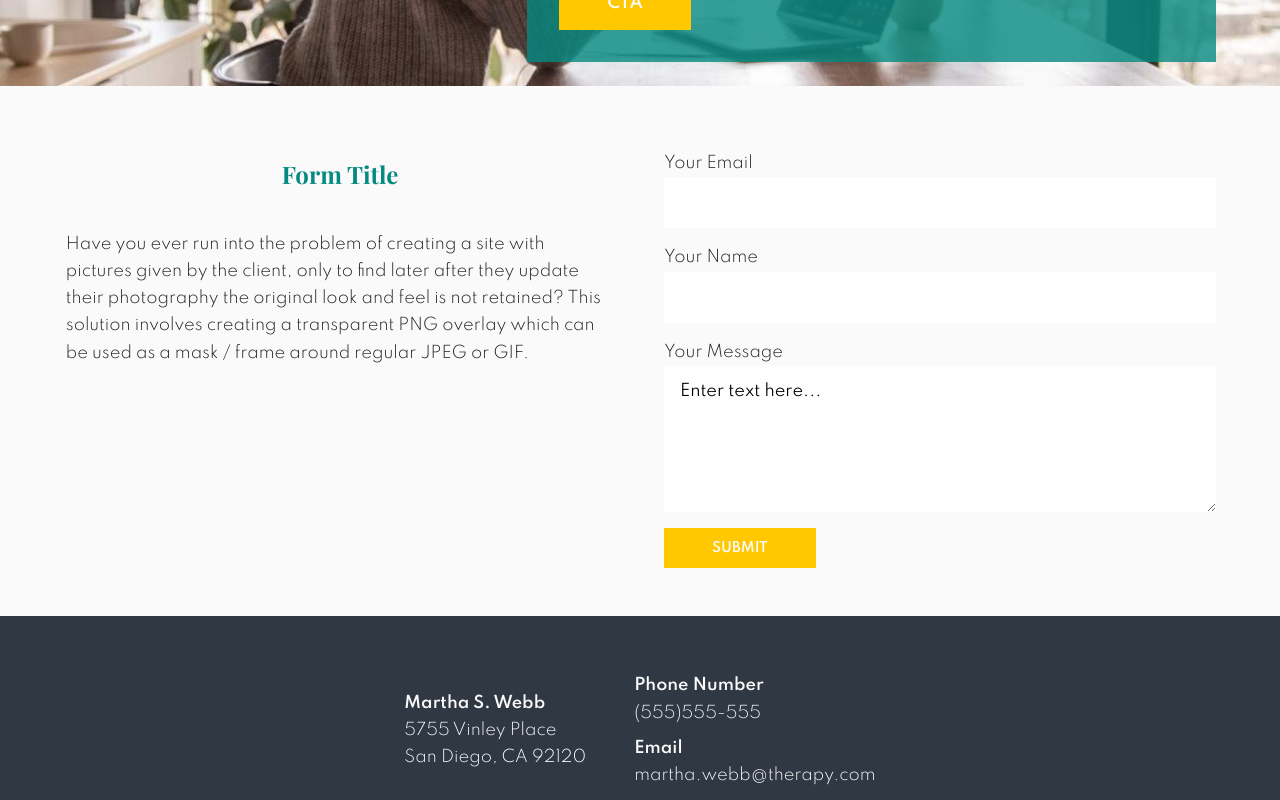
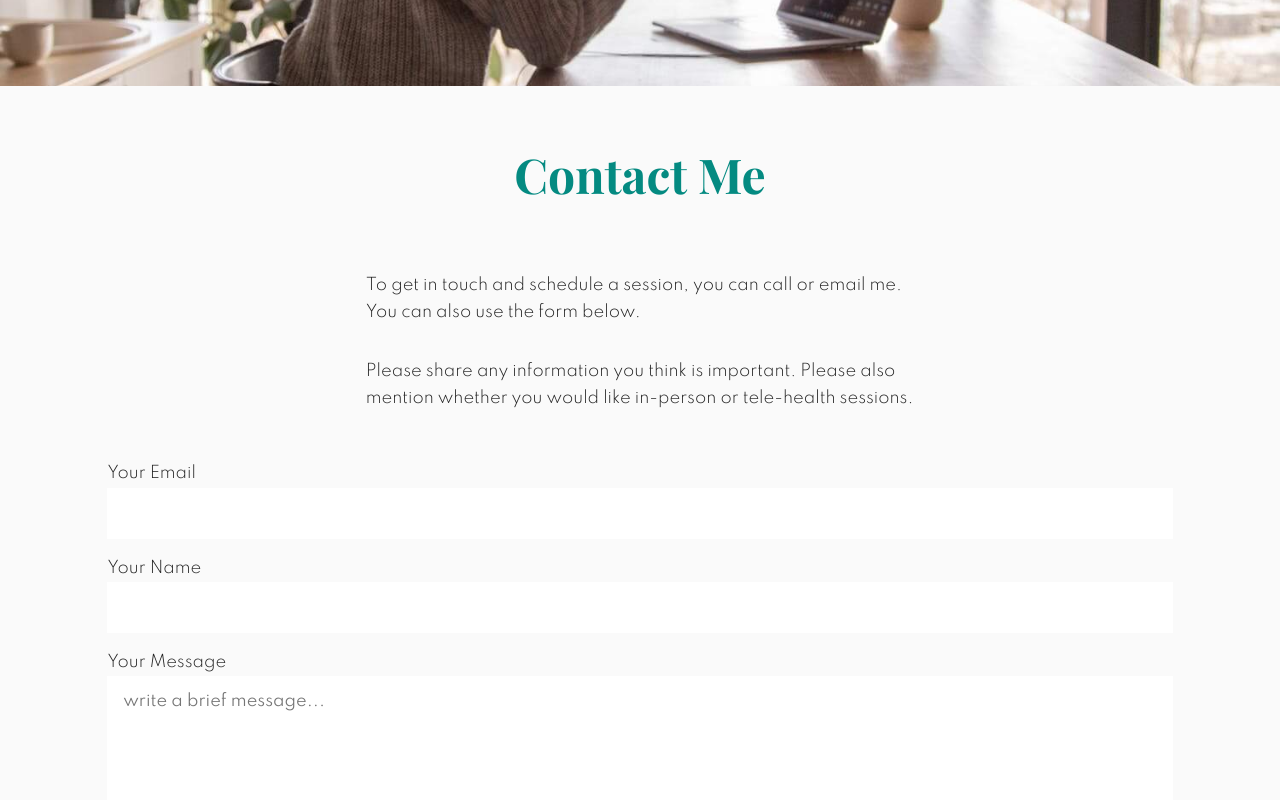
Before and after one commit to ShrikeFound/react-therapist-site, a React (Create React App) app: page /contact in a window 1280 px wide. Shown: the part 520-1320 px from the top of the page. Built offline with nearby package versions, Linux system fonts and the light colour scheme.

Commit message:
added copy, styling changes

```diff
--- a/src/components/Banner.js
+++ b/src/components/Banner.js
@@ -1,9 +1,9 @@
 import React from 'react'
 import {Link} from 'react-router-dom'
-const Banner = ({imageURL,description,cta,position = "50% 50%"}) => {
+const Banner = ({imageURL,description,cta,position = "50% 50%",hide = false}) => {
   return (
     <div className="banner" style={{backgroundImage: `url(${imageURL})`,backgroundPosition: `${position}`}}>
-      <div className="banner-cta">
+      <div className="banner-cta" style={hide === true ? { display: "none" } : {}}>
         <p className="banner-description">{description}</p>
         <Link className="button" to="/contact">{cta}</Link>
       </div>
--- a/src/components/Card.js
+++ b/src/components/Card.js
@@ -1,12 +1,12 @@
 import React from 'react'
 import { Link } from 'react-router-dom'
-const Card = ({title,subtitle,description,cta}) => {
+const Card = ({title,subtitle,description,cta,to}) => {
   return (
     <div className="card">
       <h2 className="card-subtitle">{subtitle}</h2>
       <h1 className="card-title">{title}</h1>
       <p className="card-description">{description}</p>
-      <Link className="button" to="/contact">{cta}</Link>
+      <Link className="button" to={to}>{cta}</Link>
     </div>
 
   )
--- a/src/components/Contact.js
+++ b/src/components/Contact.js
@@ -5,18 +5,19 @@ const Contact = ({ img }) => {
   return (
     <div>
       <Banner
-      imageURL={img}
-      description="Learn to live in the moment instead of dwelling on the past or worrying about the future. "
+        imageURL={img}
+        description="Learn to live in the moment instead of dwelling on the past or worrying about the future. "
         cta="CTA"
-        position = "30% 45%"
+        position="30% 45%"
+        hide={true}
       />
+      <main>
       <section className="container">
-        <form  className="contact-form" action="https://fieldgoal.io/f/X3qjIM" method="POST">
+        <h1 className="title">Contact Me</h1>
+        <form className="contact-form" action="https://fieldgoal.io/f/X3qjIM" method="POST">
           <div className="contact-description">
-          <h1>Form Title</h1>
-          <p>
-              Have you ever run into the problem of creating a site with pictures given by the client, only to find later after they update their photography the original look and feel is not retained? This solution involves creating a transparent PNG overlay which can be used as a mask / frame around regular JPEG or GIF.
-          </p>
+          <p>To get in touch and schedule a session, you can call or email me. You can also use the form below.</p>
+          <p>Please share any information you think is important. Please also mention whether you would like in-person or tele-health sessions. </p>
           </div>
           <div>
             <label for="email">Your Email</label>
@@ -24,12 +25,14 @@ const Contact = ({ img }) => {
             <label for="email">Your Name</label>
             <input name="Name" id="name" type="text" />
             <label for="message">Your Message</label>
-            <textarea name="message" rows="6" cols="50">Enter text here...</textarea>
+            <textarea name="message" rows="6" cols="50" placeholder="write a brief message..."></textarea>
             <button className="button" type="submit">Submit</button>
             </div>
         </form>
-      </section>
+        </section>
+        </main>
     </div>
+
   )
 }
 
--- a/src/components/Footer.js
+++ b/src/components/Footer.js
@@ -6,16 +6,17 @@ const Footer = () => {
       <ul className="info-list">
         <li>
           <strong>Martha S. Webb</strong><br/>
-          5755 Vinley Place<br />
-          San Diego, CA 92120
+          4025 Camino del Rio<br />
+          Suite #300<br/>
+          San Diego, CA 92108
         </li>
         <li>
           <div><strong>Phone Number</strong><br/>
-          (555)555-555 <br />
+          (619) 542-7727 <br />
           </div>
           <div className="footer-email">
             <strong>Email</strong><br />
-            martha.webb@therapy.com
+            mswbb1@yahoo.com
           </div>
         </li>
       </ul>
--- a/src/components/GroupTherapy.js
+++ b/src/components/GroupTherapy.js
@@ -9,14 +9,14 @@ const GroupTherapy = ({ img }) => {
       <Banner
       imageURL={img}
       description="Helping You Increase Trust, Intimacy, and Connection in Your Relationship"
-      cta="CTA"
+      cta="Contact Me"
       position="50% 34%"
       />
 
 
       <main>
         {/* <h2 className="subtitle">Martha S. Webb, Licensed Clinical Social Worker</h2> */}
-        <h1 className="title">Life Management Therapy Group</h1>
+        <h1 className="title">Life Management Skills</h1>
 
         <section className="row container">
 
--- a/src/components/IndividualCounseling.js
+++ b/src/components/IndividualCounseling.js
@@ -7,7 +7,7 @@ const IndividualCounseling = ({ img }) => {
       <Banner
       imageURL={img}
       description="Learn to live in the moment instead of dwelling on the past or worrying about the future. "
-      cta="CTA"
+      cta="Contact Me"
       position="50% 25%"
       />
 
@@ -16,8 +16,8 @@ const IndividualCounseling = ({ img }) => {
 
         <section className="row container">
           <div className="column">
-          <p>No one is immune to life’s ups and downs. I am here for you when you need someone who understands, someone who believes in you. I focus on your strengths as a person, helping you to reach your full potential, even when you don’t fully believe in yourself.</p>
-          <p>I have developed what I call the “Three Pronged Approach to Self Care”. I will coach you to do self care in three categories, which are cognitive, relaxation and expression. I will help you to improve your world view, to use holistic methods to promote relaxation and guide you to release negative feelings, allowing you to become the best and happiest you.</p>
+          <p>I believe we could all use help sometimes, so I will be there to listen and empathize. I will also work as a coach to help you do self care that fills you back up with what life takes out. </p>
+          <p>I have developed what I call the three pronged approach to self care, which is cognitive, relaxation and expression. I will educate you in terms of certain thought patterns you can change, so you will think in a way that makes you feel better. Then I will encourage relaxation techniques you will use that you choose, as we are all different in terms of what we find relaxing.  I will also encourage you to make your life what you want it to be and let go of what does not serve you. </p>
           </div>
         </section>
       </main>
--- a/src/components/Welcome.js
+++ b/src/components/Welcome.js
@@ -9,7 +9,7 @@ const Welcome = ({ img }) => {
       <Banner
       imageURL={img}
       description="Helping You Increase Trust, Intimacy, and Connection in Your Relationship"
-      cta="CTA"
+      cta="Schedule a Session"
       position="50% 34%"
     />
       <main>
@@ -38,7 +38,8 @@ const Welcome = ({ img }) => {
             title="Anxiety"
             subtitle="Learn to Manage"
             description="Learn to live in the moment instead of dwelling on the past or worrying about the future. "
-            cta="cta"
+            cta="Learn More"
+            to="/individual-counseling"
           />
 
           <Card
@@ -46,15 +47,17 @@ const Welcome = ({ img }) => {
             title="Depression"
             subtitle="Learn to Manage"
             description="Regain your energy, your happiness, and your life. "
-            cta="cta"
+            cta="Learn More"
+            to="/individual-counseling"
           />
 
           <Card
             className="card"
-            title="Self Esteem"
-            subtitle="Learn to Manage"
-            description="Learn to live in the moment instead of dwelling on the past or worrying about the future. "
-            cta="cta"
+            title="Life Skills"
+            subtitle="Develop and Grow"
+            description="learn how to cope with life's daily activities, manage our hurts and griefs, and work towards our goals."
+            cta="Learn More"
+            to="/group-therapy"
           />
         </section>
 
--- a/src/index.css
+++ b/src/index.css
@@ -185,7 +185,7 @@ main {
 .frame img {
   max-width: 100%;
   height: auto;
-  box-shadow: 0 0 0 7px rgba(var(--theme-color), 0.2);
+  box-shadow: 3px 3px 7px rgba(0, 0, 0, 0.2);
 }
 .frame {
   width: 100%;
@@ -258,12 +258,18 @@ footer {
 .info-list {
   list-style: none;
   display: flex;
-  /* flex-direction: column; */
+  flex-direction: column;
   align-items: center;
   gap: 3rem;
   padding: 0;
   margin: 0;
 }
+@media only screen and (min-width: 900px) {
+  .info-list {
+    flex-direction: row;
+  }
+}
+
 .footer-email {
   margin-top: 0.5rem;
 }
@@ -282,18 +288,18 @@ footer {
 .contact-form {
   display: grid;
   /* grid-template-columns: 1fr 1fr; */
-  gap: 3rem;
-  padding: 3rem 0;
+  gap: 1rem;
+  padding: 0 0 3rem;
 }
 
-.contact-form label,
-.contact-form button {
+.contact-form label {
   margin-top: 1rem;
 }
 
 .contact-form button {
   text-transform: uppercase;
   font-family: inherit;
+  margin: 1rem auto;
 }
 
 .contact-form div {
@@ -311,7 +317,8 @@ footer {
 
 @media only screen and (min-width: 1200px) {
   .contact-form {
-    grid-template-columns: 1fr 1fr;
+    /* grid-template-columns: 1fr 1fr; */
+    /* align-items: center; */
   }
 }
 
```
